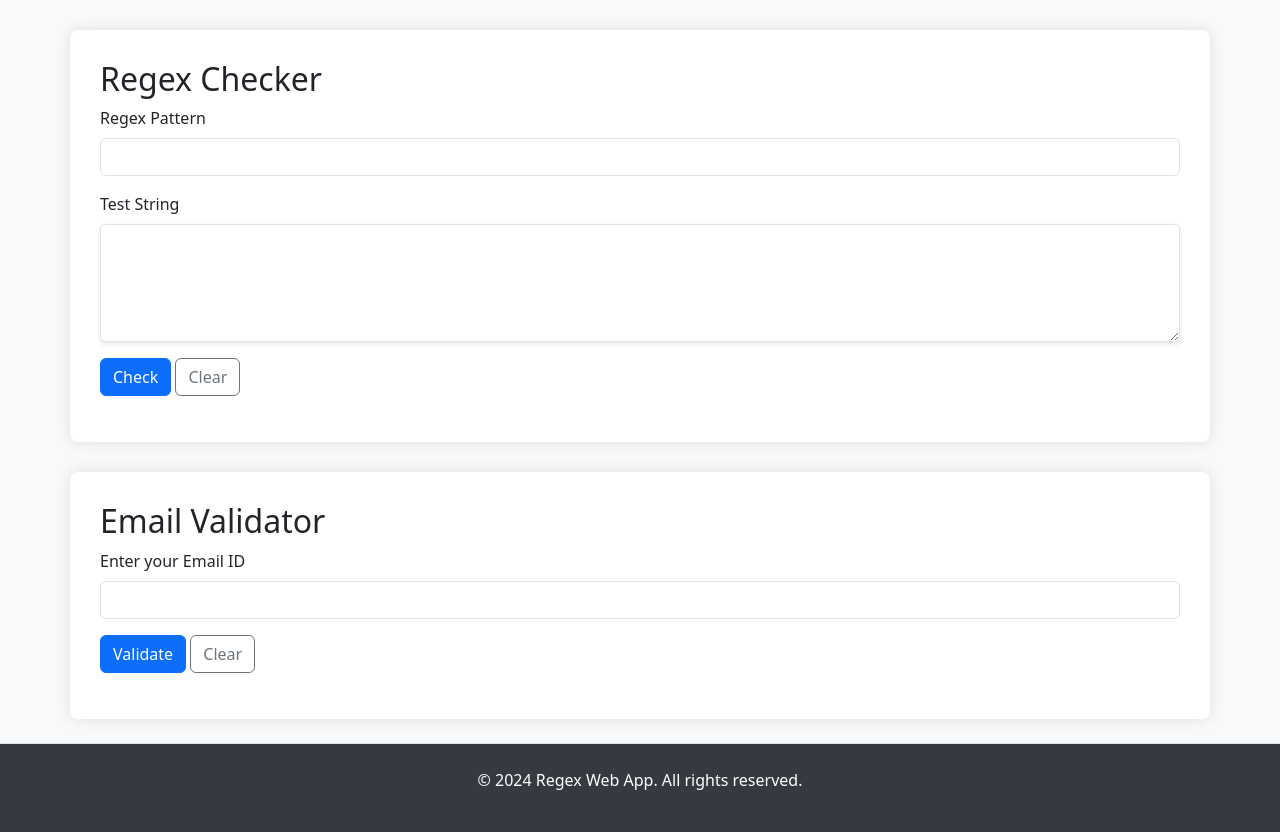
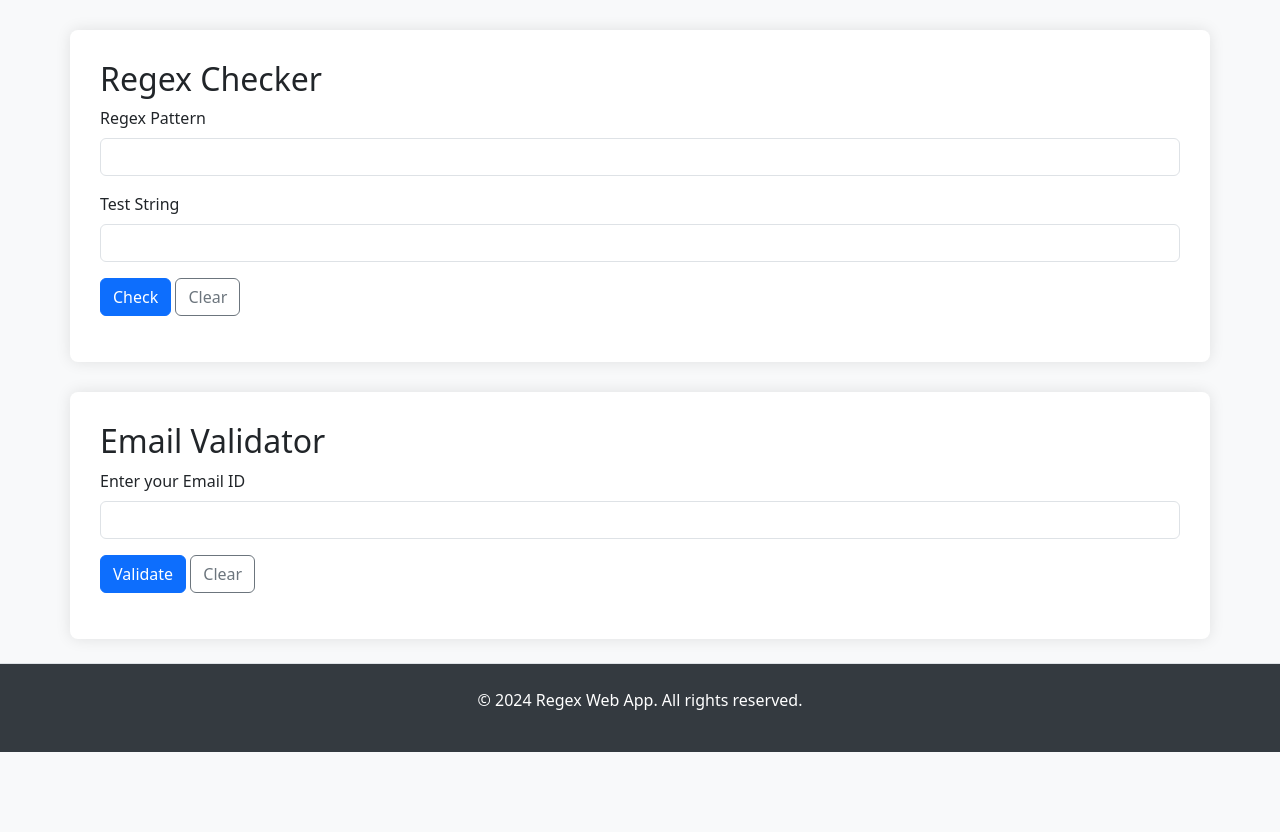
Before and after one commit to vjabhi000985/Regex_Web_App, a Flask app: page / in a window 1280 px wide. Shown: the part 78-910 px from the top of the page. After the commit the page ends 830 px from the top, so only its background shows below. Run offline with Flask 3, Linux system fonts and the light colour scheme.

Commit message:
Frontend Updated

```diff
--- a/templates/base.html
+++ b/templates/base.html
@@ -20,7 +20,7 @@
           </div>
           <div class="mb-3">
             <label for="testString" class="form-label">Test String</label>
-            <textarea class="form-control custom-textarea" id="testString" name="testString" required rows="4"></textarea>
+            <input class="form-control" id="testString" name="testString" required rows="4">
           </div>
           <button type="submit" class="btn btn-primary">Check</button>
           <button type="button" class="btn btn-outline-secondary" id="clearButton" onclick="clearRegexInputs()">Clear</button>
```
